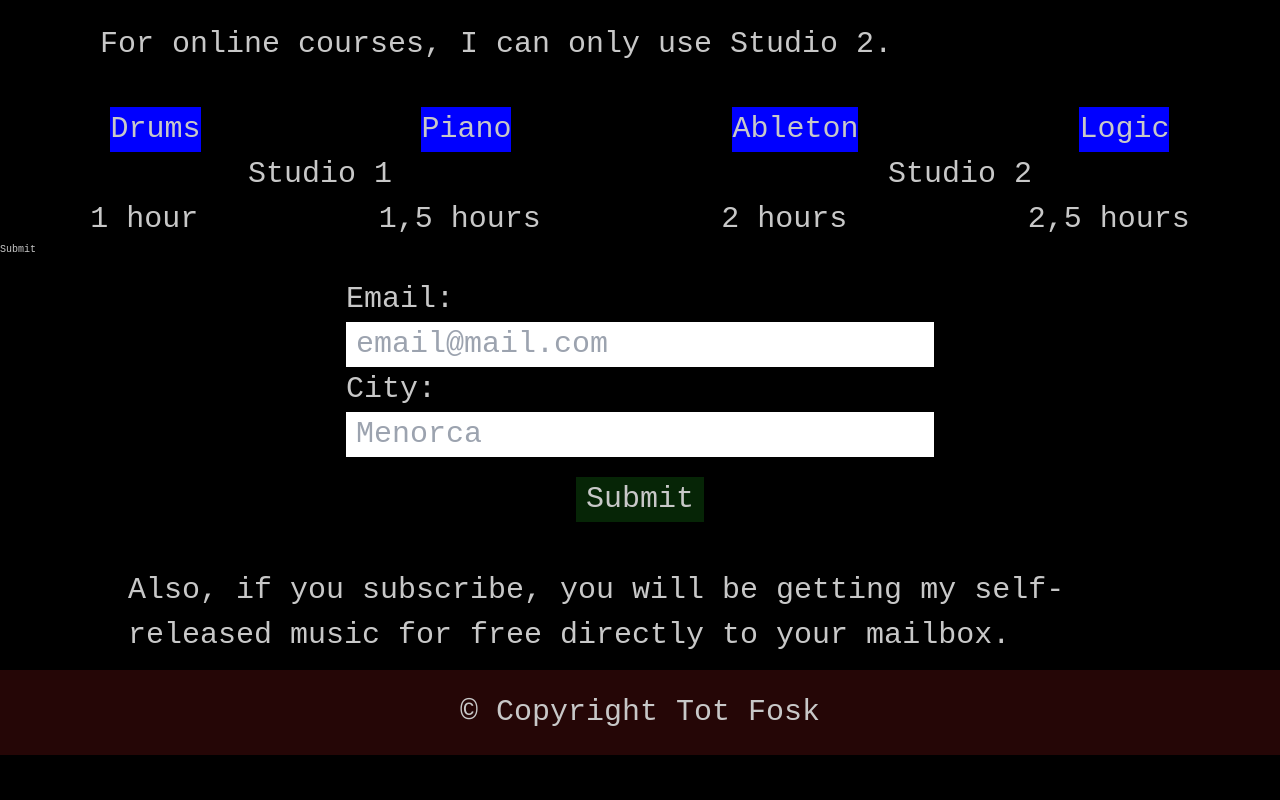
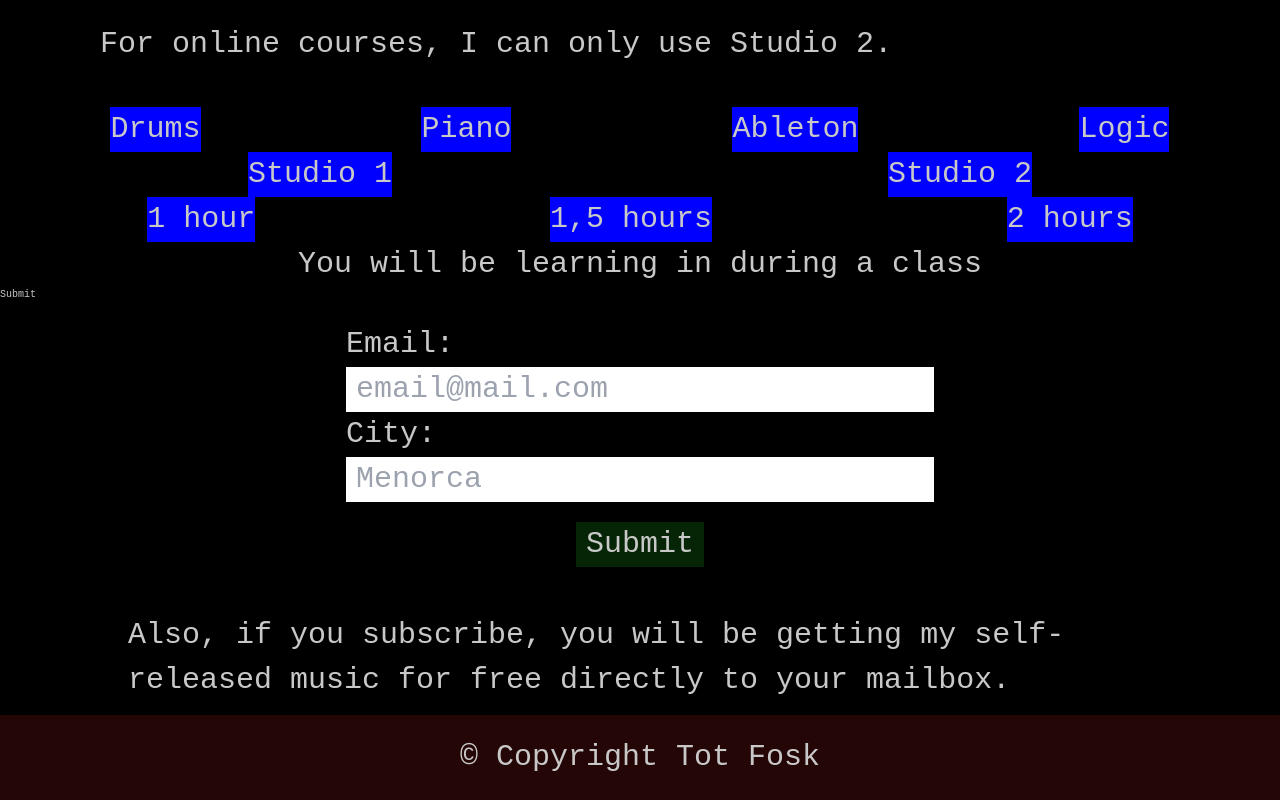
Before and after one commit to thelittlemitak/totfosk-com, a Next.js app: page /teaching in a window 1280 px wide. Shown: the part 1899-2699 px from the top of the page. Before the commit the page ends 2654 px from the top, so only its background shows below. Built offline with nearby package versions, Linux system fonts and the light colour scheme.

Commit message:
add first stage of teaching form func with interactive btns

```diff
--- a/src/app/teaching/components/Btn.js
+++ b/src/app/teaching/components/Btn.js
@@ -8,10 +8,11 @@
     let btnTag = e.target.innerHTML;
     if (btnStyle === styles.btnStyle) {
       setBtnStyle(styles.selectedBtn);
+      props.pressAction(btnTag);
     } else {
       setBtnStyle(styles.btnStyle);
+      props.unpressAction(btnTag);
     }
-    props.instSelectorT(btnTag);
   };
 
   return (
--- a/src/app/teaching/page.jsx
+++ b/src/app/teaching/page.jsx
@@ -2,17 +2,52 @@
 
 import styles from "./teaching.module.css";
 import Card from "./components/Card";
-import { useState } from "react";
+import { useState, useEffect } from "react";
 import Btn from "./components/Btn";
 
 const Teaching = function () {
-  const [array1, setArray1] = useState([]);
+  const [instrumentsSelected, setInstrumentsSelected] = useState([]);
+  const [studioSelected, setStudioSelected] = useState([]);
+  const [hoursSelected, setHoursSelected] = useState([]);
 
   const instSelector = function (tag) {
-    let array2 = [...array1, tag];
-    setArray1(array2);
-    console.log(array2);
+    let newArray = [...instrumentsSelected, tag];
+    setInstrumentsSelected(newArray);
   };
+
+  const instDeselector = function (tagToRemove) {
+    const newArray = instrumentsSelected.filter((tag) => tag !== tagToRemove);
+    setInstrumentsSelected(newArray);
+  };
+
+  const studioSelector = function (tag) {
+    let newArray = [...studioSelected, tag];
+    setStudioSelected(newArray);
+  };
+
+  const studioDeselector = function (tagToRemove) {
+    const newArray = studioSelected.filter((tag) => tag !== tagToRemove);
+    setStudioSelected(newArray);
+  };
+
+  const hoursSelector = function (tag) {
+    let newArray = [...hoursSelected, tag];
+    setHoursSelected(newArray);
+  };
+
+  const hoursDeselector = function (tagToRemove) {
+    const newArray = hoursSelected.filter((tag) => tag !== tagToRemove);
+    setHoursSelected(newArray);
+  };
+
+  useEffect(() => {
+    console.log("array1 has changed");
+  }, [instrumentsSelected]); // Specify array1 as a dependency
+
+  // const arrayUpdater = function (tag, previousArray, setter) {
+  //   let newArr = [...previousArray, tag];
+  //   setter(newArr);
+  // };
 
   return (
     <>
@@ -96,22 +131,60 @@
       </div>
       <div className={styles.mainBtnsWrapper}>
         <div className={styles.btnFlex}>
-          <Btn nameTunnel="Drums" instSelectorT={instSelector}></Btn>
-          <Btn nameTunnel="Piano" instSelectorT={instSelector}></Btn>
-          <Btn nameTunnel="Ableton" instSelectorT={instSelector}></Btn>
-          <Btn nameTunnel="Logic" instSelectorT={instSelector}></Btn>
+          <Btn
+            nameTunnel="Drums"
+            pressAction={instSelector}
+            unpressAction={instDeselector}
+          ></Btn>
+          <Btn
+            nameTunnel="Piano"
+            pressAction={instSelector}
+            unpressAction={instDeselector}
+          ></Btn>
+          <Btn
+            nameTunnel="Ableton"
+            pressAction={instSelector}
+            unpressAction={instDeselector}
+          ></Btn>
+          <Btn
+            nameTunnel="Logic"
+            pressAction={instSelector}
+            unpressAction={instDeselector}
+          ></Btn>
         </div>
         <div className={styles.btnFlex}>
-          <button>Studio 1</button>
-          <button>Studio 2</button>
+          <Btn
+            nameTunnel="Studio 1"
+            pressAction={studioSelector}
+            unpressAction={studioDeselector}
+          ></Btn>
+          <Btn
+            nameTunnel="Studio 2"
+            pressAction={studioSelector}
+            unpressAction={studioDeselector}
+          ></Btn>
         </div>
         <div className={styles.btnFlex}>
-          <button>1 hour</button>
-          <button>1,5 hours</button>
-          <button>2 hours</button>
-          <button>2,5 hours</button>
+          <Btn
+            nameTunnel="1 hour"
+            pressAction={hoursSelector}
+            unpressAction={hoursDeselector}
+          ></Btn>
+          <Btn
+            nameTunnel="1,5 hours"
+            pressAction={hoursSelector}
+            unpressAction={hoursDeselector}
+          ></Btn>
+          <Btn
+            nameTunnel="2 hours"
+            pressAction={hoursSelector}
+            unpressAction={hoursDeselector}
+          ></Btn>{" "}
         </div>
       </div>
+      <div
+        className={styles.summary}
+      >{`You will be learning ${instrumentsSelected} in ${studioSelected} during a ${hoursSelected} class`}</div>
       <button>Submit</button>
 
       <form className={styles.form}>
--- a/src/app/teaching/teaching.module.css
+++ b/src/app/teaching/teaching.module.css
@@ -87,3 +87,8 @@
 .selectedBtn {
   background-color: red;
 }
+
+.summary {
+  text-align: center;
+  font-size: 3rem;
+}
```
